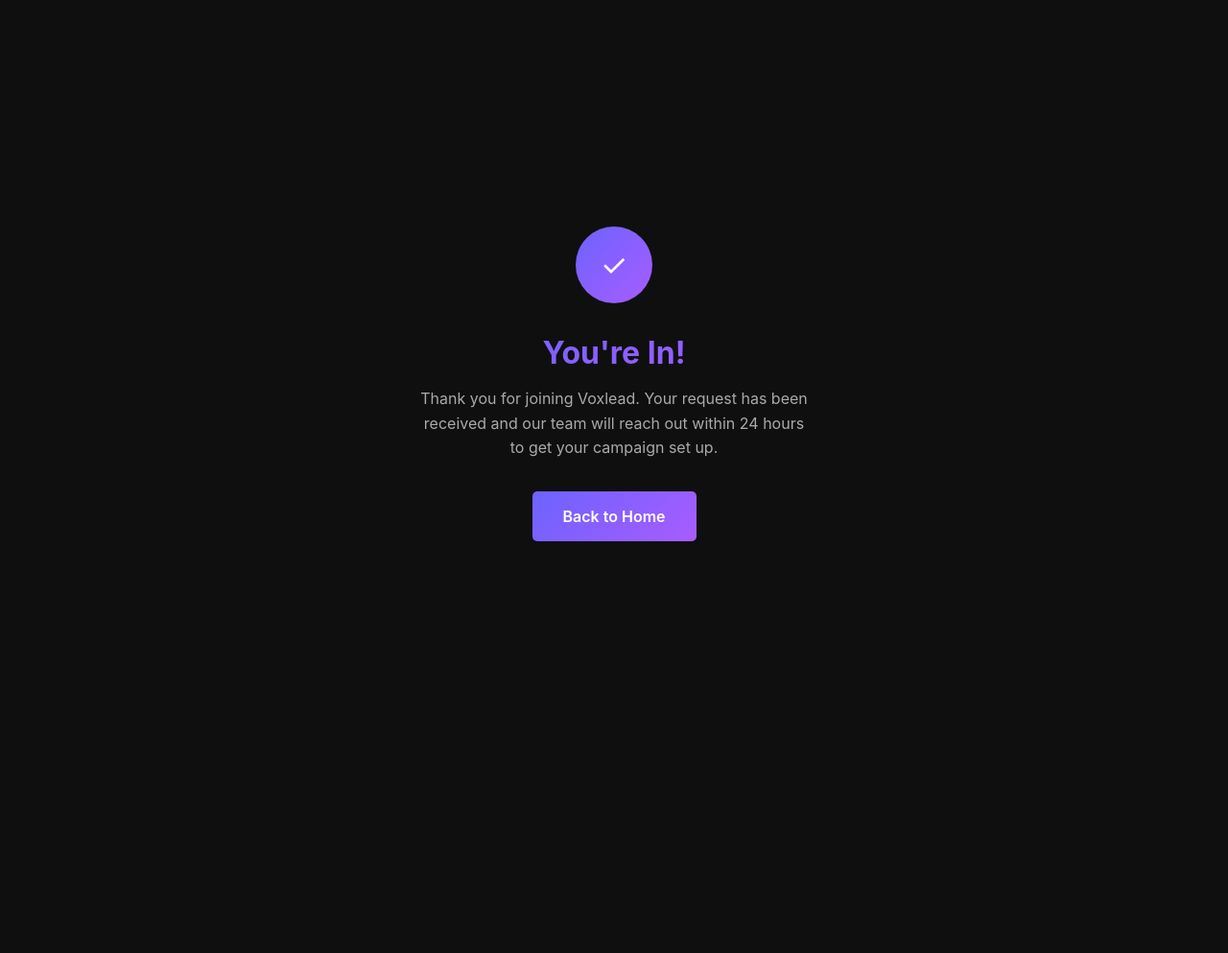
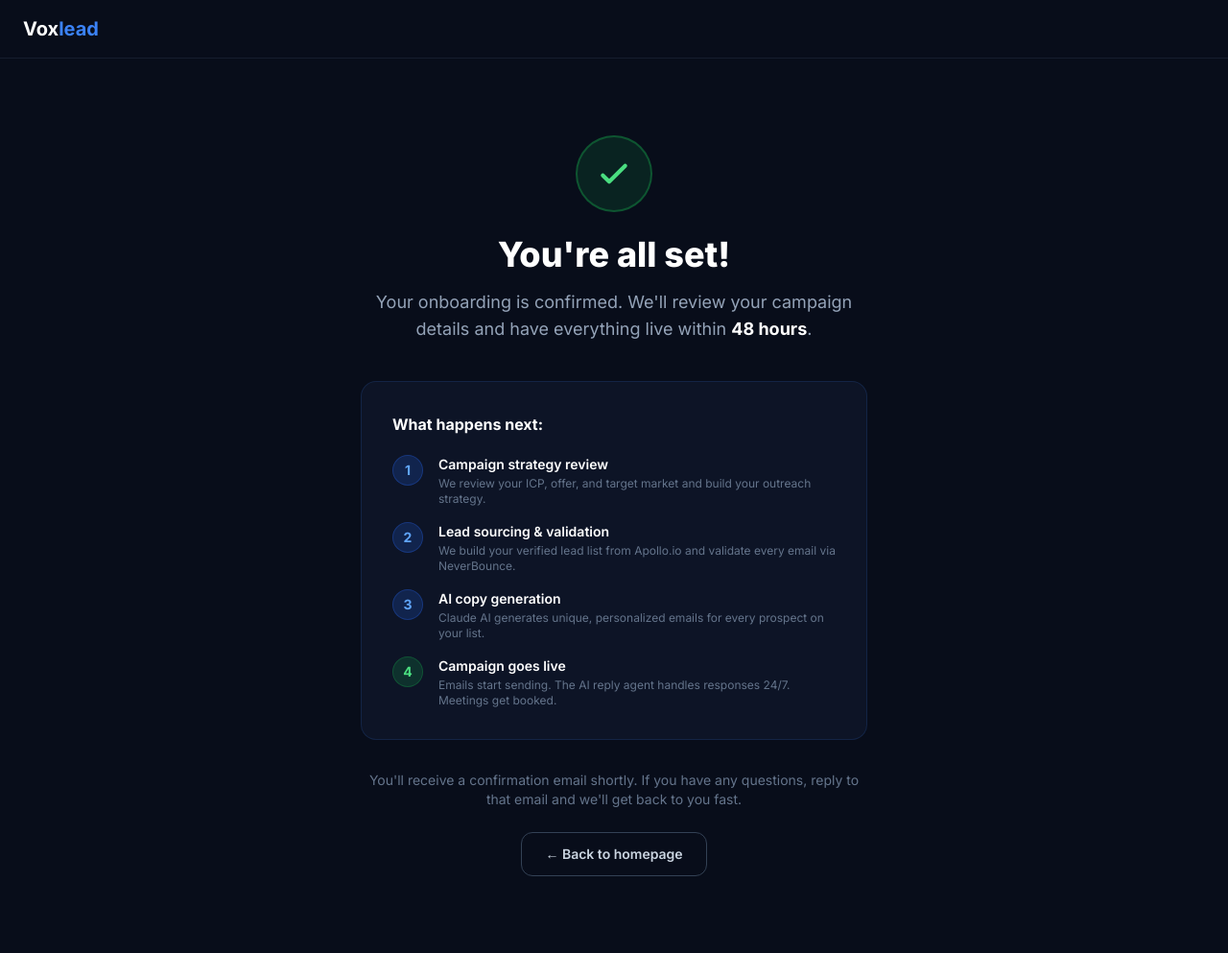
Before and after one commit to Usernamejc123/voxlead, a Python web app: template templates/success.html in a window 1280 px wide. Shown: the whole page at 96% size. Before the commit the page ends 564 px from the top, so only its background shows below. Run offline with Jinja, Linux system fonts and the light colour scheme; the template is opened without the code that fills it, so the values that code supplies are empty; some libraries are stand-ins or nearby versions.

Commit message:
Rebuild success.html — animated check, next steps, dark theme

```diff
--- a/templates/success.html
+++ b/templates/success.html
@@ -3,64 +3,84 @@
 <head>
   <meta charset="UTF-8">
   <meta name="viewport" content="width=device-width, initial-scale=1.0">
-  <title>Payment Successful - Voxlead</title>
+  <title>You're In — Voxlead</title>
+  <link href="https://fonts.googleapis.com/css2?family=Inter:wght@400;600;700;800&display=swap" rel="stylesheet">
+  <script src="https://cdn.tailwindcss.com"></script>
   <style>
-    * { margin: 0; padding: 0; box-sizing: border-box; }
-    body {
-      font-family: -apple-system, BlinkMacSystemFont, 'Segoe UI', sans-serif;
-      background: #0f0f0f;
-      color: #fff;
-      min-height: 100vh;
-      display: flex;
-      align-items: center;
-      justify-content: center;
+    body { background: #080d1a; color: #f1f5f9; font-family: 'Inter', sans-serif; }
+    .glass { background: rgba(15,23,42,0.8); border: 1px solid rgba(59,130,246,0.15); }
+    .check-circle {
+      width: 5rem; height: 5rem;
+      background: rgba(22,163,74,0.15);
+      border: 2px solid rgba(22,163,74,0.4);
+      border-radius: 50%;
+      display: flex; align-items: center; justify-content: center;
+      margin: 0 auto 1.5rem;
+      animation: popIn 0.5s ease-out;
     }
-    .success-container {
-      text-align: center;
-      padding: 3rem;
-      max-width: 500px;
-    }
-    .checkmark {
-      width: 80px;
-      height: 80px;
-      background: linear-gradient(135deg, #6c63ff, #a85cff);
-      border-radius: 50%;
-      display: flex;
-      align-items: center;
-      justify-content: center;
-      margin: 0 auto 2rem;
-      font-size: 2rem;
-    }
-    h1 {
-      font-size: 2rem;
-      margin-bottom: 1rem;
-      background: linear-gradient(135deg, #6c63ff, #a85cff);
-      -webkit-background-clip: text;
-      -webkit-text-fill-color: transparent;
-    }
-    p { color: #aaa; line-height: 1.6; margin-bottom: 2rem; }
-    .btn {
-      display: inline-block;
-      padding: 1rem 2rem;
-      background: linear-gradient(135deg, #6c63ff, #a85cff);
-      color: #fff;
-      text-decoration: none;
-      border-radius: 5px;
-      font-weight: 600;
+    @keyframes popIn {
+      0% { transform: scale(0); opacity: 0; }
+      80% { transform: scale(1.1); }
+      100% { transform: scale(1); opacity: 1; }
     }
   </style>
 </head>
 <body>
-  <div class="success-container">
-    <div class="checkmark">✓</div>
-    <h1>You're In!</h1>
-    <p>
-      Thank you for joining Voxlead. Your request has been received and our team will reach out within 24 hours to get your campaign set up.
-    </p>
-    {% if session_id %}
-    <p style="color:#666;font-size:0.8rem">Order ID: {{ session_id }}</p>
-    {% endif %}
-    <a href="/" class="btn">Back to Home</a>
+<nav class="border-b border-slate-800/60 px-6 py-4">
+  <a href="/" class="text-xl font-bold text-white">Vox<span class="text-blue-500">lead</span></a>
+</nav>
+
+<div class="max-w-xl mx-auto px-6 py-20 text-center">
+  <div class="check-circle">
+    <svg class="w-10 h-10 text-green-400" fill="none" stroke="currentColor" viewBox="0 0 24 24">
+      <path stroke-linecap="round" stroke-linejoin="round" stroke-width="2.5" d="M5 13l4 4L19 7"/>
+    </svg>
   </div>
+
+  <h1 class="text-4xl font-black text-white mb-4">You're all set!</h1>
+  <p class="text-slate-400 text-lg mb-10">
+    Your onboarding is confirmed. We'll review your campaign details and have everything live within <strong class="text-white">48 hours</strong>.
+  </p>
+
+  <div class="glass rounded-2xl p-8 text-left mb-8 space-y-4">
+    <h2 class="text-white font-bold mb-5">What happens next:</h2>
+    <div class="flex gap-4">
+      <div class="w-8 h-8 rounded-full bg-blue-600/20 border border-blue-600/30 flex items-center justify-center text-blue-400 font-bold text-sm shrink-0">1</div>
+      <div>
+        <p class="text-white font-semibold text-sm">Campaign strategy review</p>
+        <p class="text-slate-500 text-xs mt-0.5">We review your ICP, offer, and target market and build your outreach strategy.</p>
+      </div>
+    </div>
+    <div class="flex gap-4">
+      <div class="w-8 h-8 rounded-full bg-blue-600/20 border border-blue-600/30 flex items-center justify-center text-blue-400 font-bold text-sm shrink-0">2</div>
+      <div>
+        <p class="text-white font-semibold text-sm">Lead sourcing & validation</p>
+        <p class="text-slate-500 text-xs mt-0.5">We build your verified lead list from Apollo.io and validate every email via NeverBounce.</p>
+      </div>
+    </div>
+    <div class="flex gap-4">
+      <div class="w-8 h-8 rounded-full bg-blue-600/20 border border-blue-600/30 flex items-center justify-center text-blue-400 font-bold text-sm shrink-0">3</div>
+      <div>
+        <p class="text-white font-semibold text-sm">AI copy generation</p>
+        <p class="text-slate-500 text-xs mt-0.5">Claude AI generates unique, personalized emails for every prospect on your list.</p>
+      </div>
+    </div>
+    <div class="flex gap-4">
+      <div class="w-8 h-8 rounded-full bg-green-600/20 border border-green-600/30 flex items-center justify-center text-green-400 font-bold text-sm shrink-0">4</div>
+      <div>
+        <p class="text-white font-semibold text-sm">Campaign goes live</p>
+        <p class="text-slate-500 text-xs mt-0.5">Emails start sending. The AI reply agent handles responses 24/7. Meetings get booked.</p>
+      </div>
+    </div>
+  </div>
+
+  <p class="text-slate-500 text-sm mb-6">
+    You'll receive a confirmation email shortly. If you have any questions, reply to that email and we'll get back to you fast.
+  </p>
+
+  <a href="/" class="inline-block border border-slate-700 hover:border-slate-500 text-slate-300 hover:text-white font-semibold px-6 py-3 rounded-xl transition-all text-sm">
+    &#8592; Back to homepage
+  </a>
+</div>
 </body>
 </html>
```
